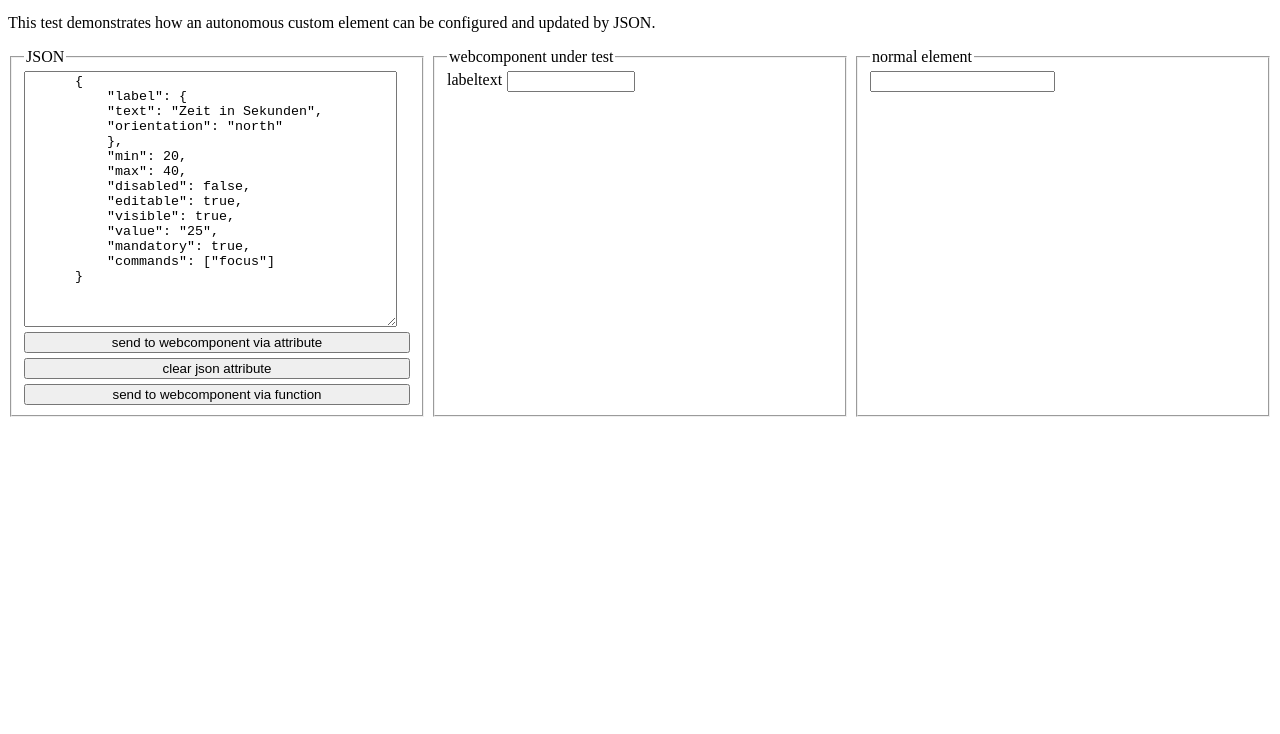
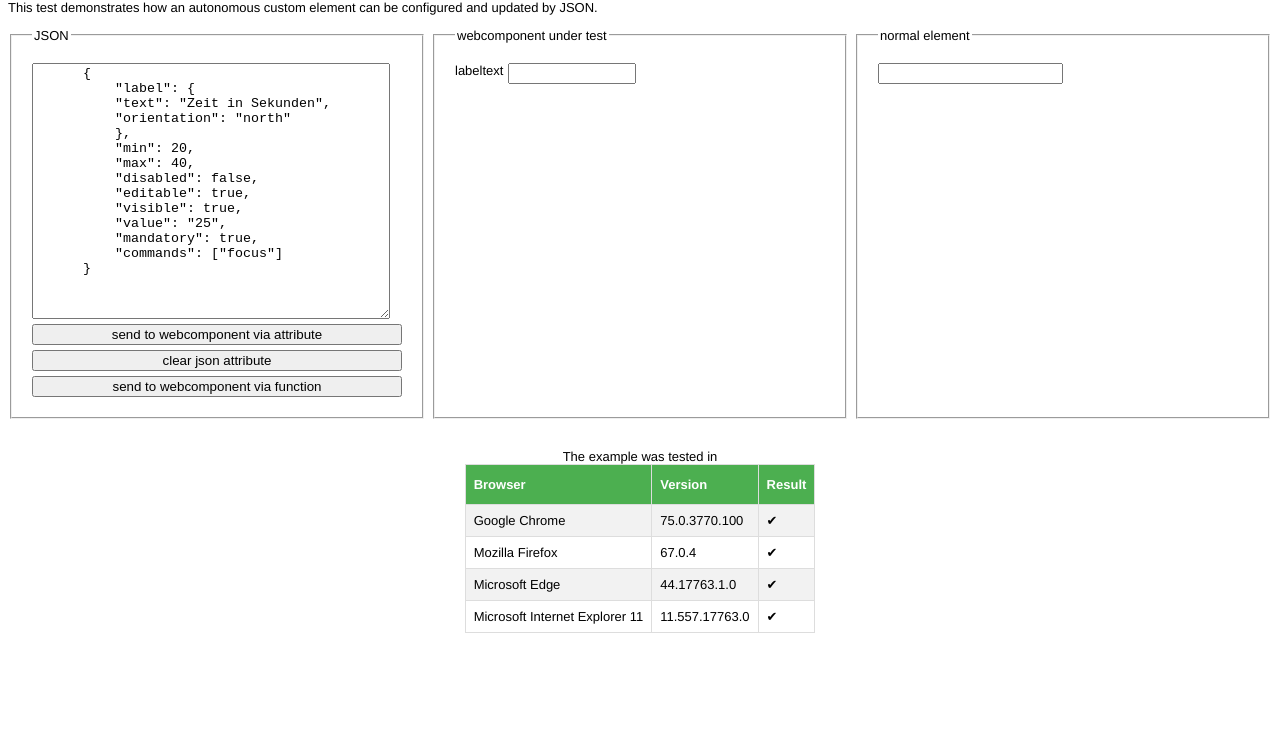
Before and after one commit to open-coding/webcomponents-json-example, a website: page src/index.html in a window 1280 px wide. Shown: the part 66-800 px from the top of the page. Drawn offline with Linux system fonts and the light colour scheme.

Commit message:
added some new layout and information about tested browsers

```diff
--- a/src/index.html
+++ b/src/index.html
@@ -19,7 +19,8 @@
 <body>
   <h1>autonomous custom element updated by JSON - Example</h1>
   <p>This test demonstrates how an autonomous custom element can be configured and updated by JSON.</p>
-  <div class="grid-3">
+  <div class="grid-1">
+    <div class="col-1 row-1 grid-3">
       <fieldset class="col-1 row-1">
         <legend>JSON</legend>
         <div class="grid-1">
@@ -58,6 +59,38 @@
         <input type="number"></input>
       </fieldset>
     </div>
+    <div class="col-1 row-2 gap"></div>
+    <div class="col-1 row-3">
+      <table class="center">
+        <caption>The example was tested in</caption>
+        <tr>
+          <th>Browser</th>
+          <th>Version</th>
+          <th>Result</th>
+        </tr>
+        <tr>
+          <td>Google Chrome</td>
+          <td>75.0.3770.100</td>
+          <td>✔</td>
+        </tr>
+        <tr>
+          <td>Mozilla Firefox</td>
+          <td>67.0.4</td>
+          <td>✔</td>
+        </tr>
+        <tr>
+          <td>Microsoft Edge</td>
+          <td>44.17763.1.0</td>
+          <td>✔</td>
+        </tr>
+        <tr>
+          <td>Microsoft Internet Explorer 11</td>
+          <td>11.557.17763.0</td>
+          <td>✔</td>
+        </tr>
+      </table>
+    </div>
+  </div>
 </body>
 
 </html>
--- a/src/main.css
+++ b/src/main.css
@@ -1,3 +1,44 @@
+body {
+  font-family: "Gill Sans Extrabold", Helvetica, sans-serif;
+  font-size: small;
+}
+
+fieldset {
+  padding: 20px;
+}
+
+table.center {
+  margin-left: auto;
+  margin-right: auto;
+  border-collapse: collapse;
+  border: 1px solid #ddd;
+}
+
+.gap {
+  height: 20px;
+}
+
+table td, table th {
+  border: 1px solid #ddd;
+  padding: 8px;
+}
+
+table tr:nth-child(even) {
+  background-color: #f2f2f2;
+}
+
+table tr:hover {
+  background-color: rgba(175, 175, 175, 0.76);
+}
+
+table th {
+  padding-top: 12px;
+  padding-bottom: 12px;
+  text-align: left;
+  background-color: #4CAF50;
+  color: white;
+}
+
 textarea {
   width: 95%;
   height: 250px;
```
Lines whose indentation alone changed are shown as unchanged.
